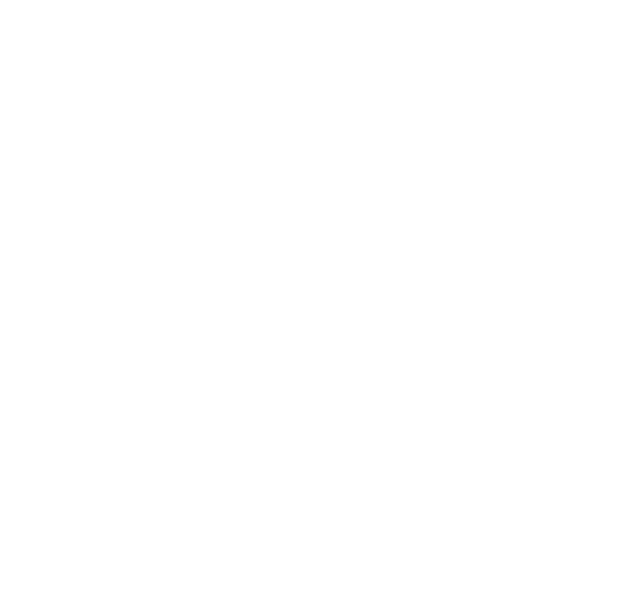
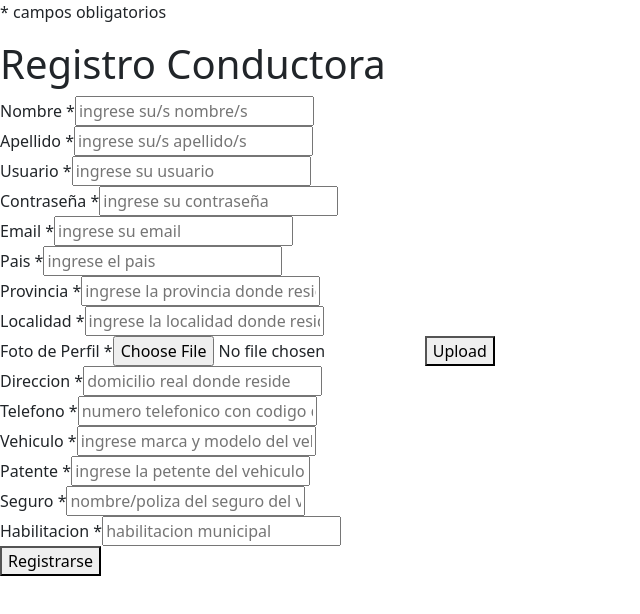
Before and after one commit to SadiLuis/her-wayfront, a React (Create React App) app: page /conductoras/register in a window 1280 px wide. Before the commit this address had no page. Shown: the top 614 px of the page, without its empty margins (0-640 px from the left). Built offline with nearby package versions, Linux system fonts and the light colour scheme; no server answers.

Commit message:
registro conductora

```diff
--- a/src/App.js
+++ b/src/App.js
@@ -4,11 +4,12 @@ import { Routes, Route, BrowserRouter,Navigate } from "react-router-dom";
 import './App.css';
 import Home from './Screens/Home';
 import Login from './Components/Login';
-import Registro from './Components/Registro';
+//import Registro from './Components/Registro';
+import Conductora from './Components/Conductora'
 
 
 function App() {
-  // const [usuario, setUsuario] = useState(null);
+  //const [usuario, setUsuario] = useState(null);
 
   return (
 
@@ -16,8 +17,9 @@ function App() {
       <BrowserRouter>
         <Routes>
           <Route path="/login" element={<Login/>} />
-          <Route path="/registro" element={<Registro />} />
+          {/* <Route path="/registro" element={<Registro />} /> */}
           <Route exact  path="/" element={<Home />} />
+          <Route path='/conductoras/register' element={<Conductora />}/>
         </Routes>
 
         </BrowserRouter>
--- /dev/null
+++ b/src/Components/Conductora.js
@@ -0,0 +1,255 @@
+import React, {useEffect, useState} from 'react';
+import {postConductoras, getAllConductoras} from '../actions/conductora';
+import { useDispatch, useSelector } from 'react-redux';
+
+export default function CreateConductora(){
+    const dispatch = useDispatch();
+    const conductoras = useSelector((state)=>state.allConductoras);
+    const [conductora, setConductora]=useState({   //este es mi input
+        nombre:"",
+        apellido:"",
+        usuario:"",
+        contrasena:"",
+        email:"",
+        pais:"",
+        provincia:"",
+        fotoPerfil:"",
+        direccion:"",
+        telefono:"",
+        localidad:"",
+        automovil:"",
+        patente:"",
+        seguro:"",
+        habilitacion:"",
+    });
+
+    useEffect(()=>{
+        dispatch(getAllConductoras())
+    },[dispatch]);
+
+
+    function handleSubmit(){
+        dispatch(postConductoras(conductora))
+        setConductora({
+        nombre:"",
+        apellido:"",
+        usuario:"",
+        contrasena:"",
+        email:"",
+        pais:"",
+        provincia:"",
+        fotoPerfil:[],
+        direccion:"",
+        telefono:"",
+        localidad:"",
+        automovil:"",
+        patente:"",
+        seguro:"",
+        habilitacion:"",
+        })
+    };
+
+    function handleSelect(e){
+        //console.log(e.target.files[0])
+        setConductora(e.target.files[0])
+
+    }
+
+    function handleSend(){
+        if(!conductora){
+            alert('debe seleccionar un archivo')
+            return
+        }
+    }
+
+    function handleChange(e){
+        setConductora({
+            ...conductora,
+            [e.target.name] : e.target.name,
+        })
+    }
+
+    return(
+        <div>
+        <div>
+            <div>
+                <p> * campos obligatorios</p>
+                <h1>Registro Conductora</h1>
+            </div>
+            <div>
+                <form onSubmit={(e)=> handleSubmit(e)}>
+                <div>
+                <label>Nombre *</label>
+                <input name='name'
+                    type='text'
+                    value={conductora.name}
+                    placeholder='ingrese su/s nombre/s'
+                    onChange={handleChange}
+                    required>
+                    </input>
+                </div>
+                <div>
+                <label>Apellido *</label>
+                <input name='apellido'
+                    type='text'
+                    value={conductora.apellido}
+                    placeholder='ingrese su/s apellido/s'
+                    onChange={handleChange}
+                    required>
+                    </input>
+                </div>
+                <div>
+                <label>Usuario *</label>
+                <input name='usuario'
+                    type='text'
+                    value={conductora.usuario}
+                    placeholder='ingrese su usuario'
+                    onChange={handleChange}
+                    required>
+                    </input>
+                </div>
+                <div>
+                <label>Contraseña *</label>
+                <input name='contraseña'
+                    id='contraseña'
+                    type='text'
+                    value={conductora.contrasena}
+                    placeholder='ingrese su contraseña'
+                    onChange={handleChange}
+                    required>
+                    </input>
+                </div>
+                <div>
+                <label>Email *</label>
+                <input name='email'
+                    id='email'
+                    type='text'
+                    value={conductora.email}
+                    placeholder='ingrese su email'
+                    onChange={handleChange}
+                    required>
+                    </input>
+                </div>
+                <div>
+                <label>Pais *</label>
+                <input name='pais'
+                    id='pais'
+                    type='text'
+                    value={conductora.pais}
+                    placeholder='ingrese el pais'
+                    onChange={handleChange}
+                    required>
+                    </input>
+                </div>
+                <div>
+                <label>Provincia *</label>
+                <input name='provincia'
+                    id='provincia'
+                    type='text'
+                    value={conductora.provincia}
+                    placeholder='ingrese la provincia donde reside'
+                    onChange={handleChange}
+                    required>
+                    </input>
+                </div>
+                <div>
+                <label>Localidad *</label>
+                <input name='Localidad'
+                    id='localidad'
+                    type='text'
+                    value={conductora.localidad}
+                    placeholder='ingrese la localidad donde reside actulamente'
+                    onChange={handleChange}
+                    required>
+                    </input>
+                </div>
+                <div>
+                <label>Foto de Perfil *</label>
+                <input name='fotoPerfil'
+                    id='fotoPerfil'
+                    type='file'
+                    value={conductora.fotoPerfil}
+                    placeholder='...img url'
+                    onChange={handleSelect}
+                    required>
+                    </input>
+                    <button onClick={handleSend} type='button'>Upload</button>
+
+                </div>
+                <div>
+                <label>Direccion *</label>
+                <input name='direccion'
+                    id='direccion'
+                    type='text'
+                    value={conductora.direccion}
+                    placeholder='domicilio real donde reside'
+                    onChange={handleChange}
+                    required>
+                    </input>
+                </div>
+                <div>
+                <label>Telefono *</label>
+                <input name='telefono'
+                    id='telefono'
+                    type='text'
+                    value={conductora.telefono}
+                    placeholder='numero telefonico con codigo de area ej ... 011 para Bs. As.'
+                    onChange={handleChange}
+                    required>
+                    </input>
+                </div>
+
+                <div>
+                <label>Vehiculo *</label>
+                <input name='automovil'
+                    id='automovil'
+                    type='text'
+                    value={conductora.automovil}
+                    placeholder='ingrese marca y modelo del vehiculo'
+                    onChange={handleChange}
+                    required>
+                    </input>
+                </div>
+                <div>
+                <label>Patente *</label>
+                <input name='patente'
+                    id='patente'
+                    type='text'
+                    value={conductora.patente}
+                    placeholder='ingrese la petente del vehiculo'
+                    onChange={handleChange}
+                    required>
+                    </input>
+                </div>
+                <div>
+                <label>Seguro *</label>
+                <input name='seguro'
+                    id='seguro'
+                    type='text'
+                    value={conductora.seguro}
+                    placeholder='nombre/poliza del seguro del vehiculo'
+                    onChange={handleChange}
+                    required>
+                    </input>
+                </div>
+                <div>
+                <label>Habilitacion *</label>
+                <input name='habilitacion'
+                    id='habilitacion'
+                    type='text'
+                    value={conductora.habilitacion}
+                    placeholder='habilitacion municipal'
+                    onChange={handleChange}
+                    required>
+                    </input>
+                </div>
+                <button type='submit'>Registrarse</button>
+
+                </form>
+            </div>
+        </div>
+        </div>
+
+    )
+
+}
--- a/src/Components/Login.jsx
+++ b/src/Components/Login.jsx
@@ -59,7 +59,7 @@ export default function Login() {
 
             <div className='text-center '>
               <span>¿No tienes cuenta?</span>
-              <Link to='/registro' style={{
+              <Link to='/conductoras/register' style={{
                 color: '#0066ff',
                 textDecoration: 'none',
                 margin: '5px',
--- a/src/Reducer/index.js
+++ b/src/Reducer/index.js
@@ -29,6 +29,9 @@ switch(action.type){
              return{
                  ...state,
              }
+        default:
+            return state
 }
 
+
 }
--- a/src/actions/conductora.js
+++ b/src/actions/conductora.js
@@ -13,7 +13,7 @@ export function getAllConductoras(){
             console.log(err)
         }
     }
-}
+};
 export function getConductorasName(name){
     try{
         return async function (dispatch){
```
